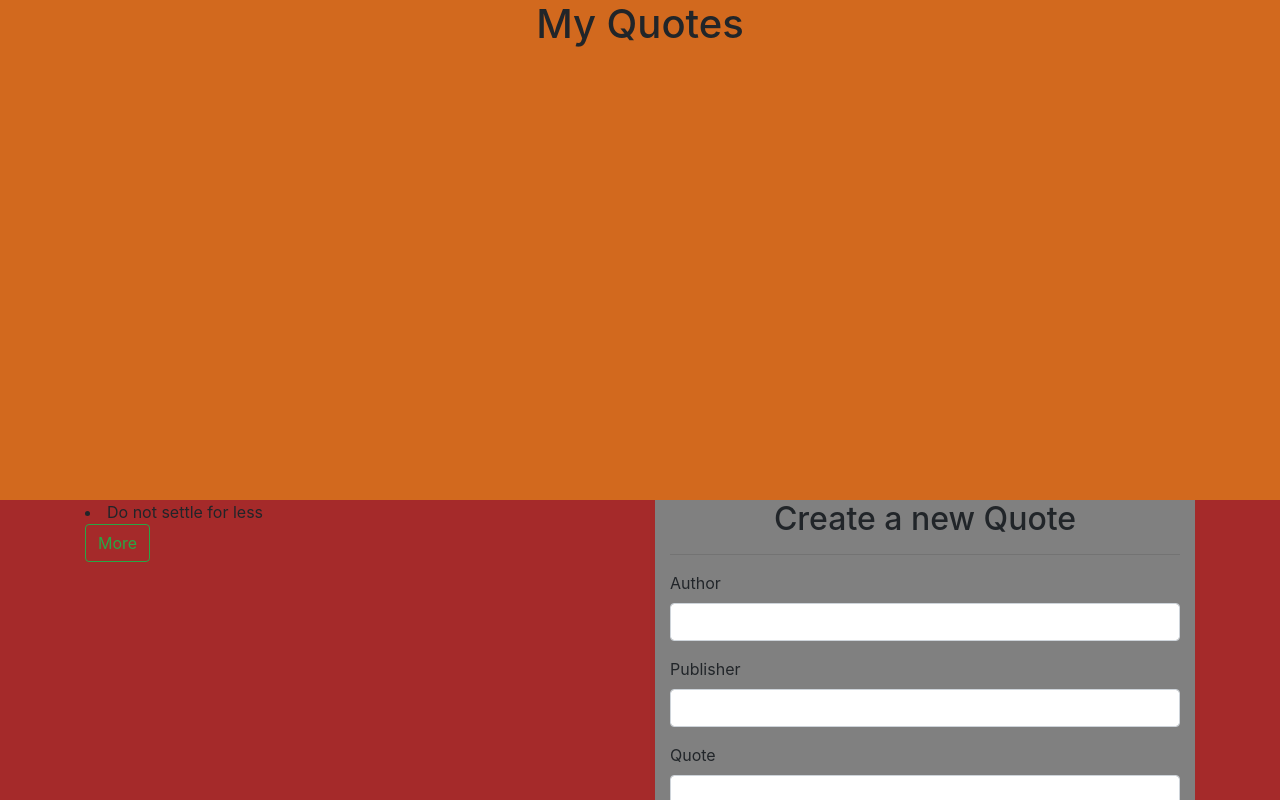
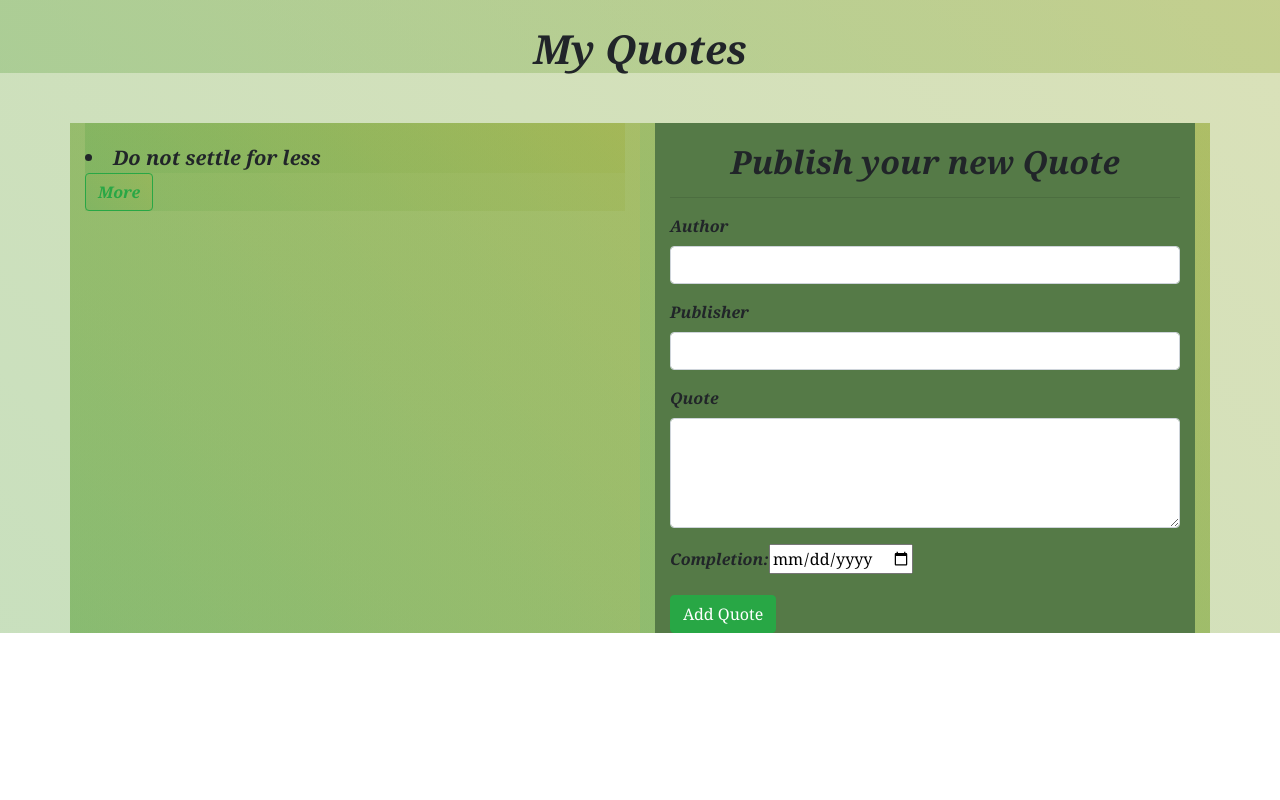
Before and after one commit to Benitha250/angularQuote, an Angular app: page / in a window 1280 px wide. Shown: the top 800 px of the page. Built offline with nearby package versions, Linux system fonts and the light colour scheme.

Commit message:
add styling to the project

```diff
--- a/src/app/quote-details/quote-details.component.css
+++ b/src/app/quote-details/quote-details.component.css
@@ -1,3 +1,7 @@
 div{
-    background-color: green;
+    background-color:white;
+    border-radius: 10px;
+    margin-top: 10px;
+    height: 220px;
+    padding-top: 20px;
 }
--- a/src/app/quote-details/quote-details.component.html
+++ b/src/app/quote-details/quote-details.component.html
@@ -1,8 +1,8 @@
-<div>
+<div class="text-center">
     <p>Author: {{quote.author}}</p>
-    <p>Published by: {{quote.publisher}}</p>
-    <p>published on {{quote.completeDate|dateCount}} days ago.</p>
+    <p>Publisher: {{quote.publisher}}</p>
+    <p>published {{quote.completeDate|dateCount}} days ago.</p>
     <button (click)='upvote()'class="btn btn-outline-warning">{{quote.upvote}} Upvote</button>
     <button (click)='downvote()'class="btn btn-outline-info">{{quote.downvote}} Downvote</button>
-    <button (click)= 'quoteDelete(true)'>Delete</button>
+    <button (click)= 'quoteDelete(true)' class="btn btn-outline-danger">Delete</button>
 </div>
--- a/src/app/quote-form/quote-form.component.css
+++ b/src/app/quote-form/quote-form.component.css
@@ -1,3 +1,7 @@
 .container-fluid{
-    background-color:grey;
+    background-color:rgb(85, 122, 71);
+    padding-top: 20px;
 }
+h2{
+    font-weight: bold;
+}
--- a/src/app/quote-form/quote-form.component.html
+++ b/src/app/quote-form/quote-form.component.html
@@ -1,5 +1,5 @@
 <div class="container-fluid">
-  <h2 class="text-center">Create a new Quote</h2>
+  <h2 class="text-center">Publish your new Quote</h2>
   <hr>
   <form (ngSubmit)='submitQuote()' #quoteForm='ngForm'>
       <div class="form-group">
@@ -24,7 +24,7 @@
           </div>
       </div>
       <div class="form-group">
-          <label for="complete">Completion</label>
+          <label for="complete">Completion: </label>
           <input type='date' id="complete" [(ngModel)]="newQuote.completeDate" name="completeDate" #completeDate="ngModel" required>
           <div [hidden]="completeDate.valid || completeDate.pristine" class="alert alert-danger">
             <p>Date is required</p>
--- a/src/app/quote/quote.component.css
+++ b/src/app/quote/quote.component.css
@@ -1,7 +1,22 @@
-body{
-    background-color: brown;
+*{
+    font-family: Georgia, 'Times New Roman', Times, serif;
+    font-style: italic;
+    font-weight: bold;
+    background: linear-gradient(45deg, rgba(119, 177, 92, 0.4), rgba(162, 180, 79, 0.4) 100%);
 }
 .container-fluid{
-    background-color: chocolate;
-    height: 500px;
+    height: 150px;
+    border-radius: 20px;
 }
+h1{
+    font-family: Georgia, 'Times New Roman', Times, serif;
+    font-size: 40px;
+    padding-top: 25px;
+}
+.row{
+    margin-top: 50px;
+}
+li{
+    padding-top: 20px;
+    font-size: 20px;
+}
--- a/src/app/quote/quote.component.html
+++ b/src/app/quote/quote.component.html
@@ -1,7 +1,5 @@
 <body>
-  <div class="container-fluid">
     <h1 class="quo text-center">My Quotes</h1>
-  </div>
   <div class="container">
     <div class="row">
       <div class="col-md-6">
```
